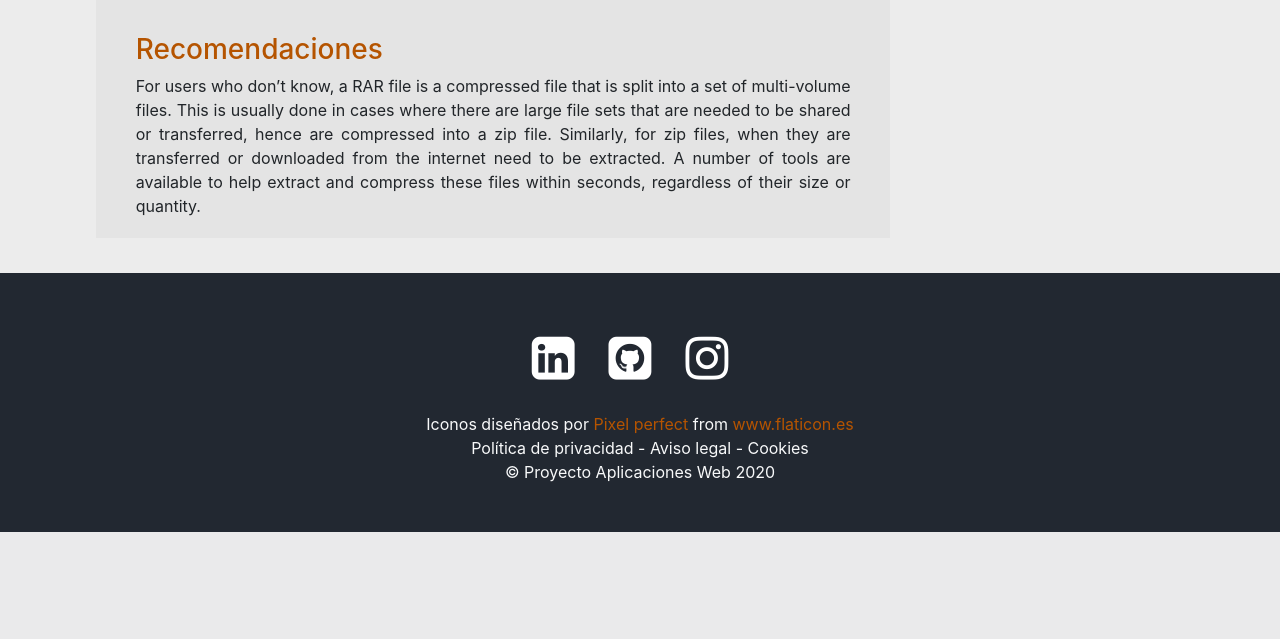
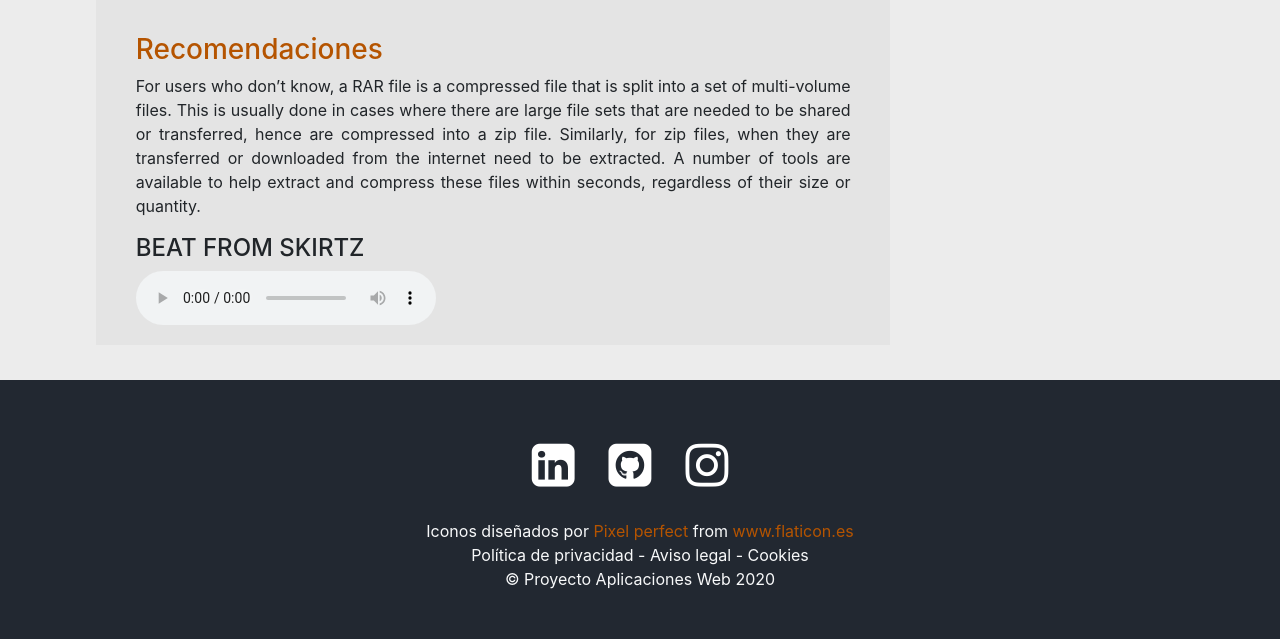
Before and after one commit to JMejiax/Django-First-Project, a Django app: page /post2/ in a window 1280 px wide. Shown: the part 686-1325 px from the top of the page. Before the commit the page ends 1218 px from the top, so only its background shows below. Run offline with Django 3.2, Linux system fonts and the light colour scheme; some libraries are stand-ins or nearby versions.

```diff
--- a/Blog/templates/Blog/post2.html
+++ b/Blog/templates/Blog/post2.html
@@ -49,7 +49,14 @@
                     transferred or downloaded from the internet need to be extracted. A number of tools are available to
                     help extract and compress these files within seconds, regardless of their size or quantity.</p>
 
-
+                <div class="audio">
+                    <h4>BEAT FROM SKIRTZ</h4>
+                    <audio preload="auto" controls>
+                        <source src="" />
+                        <source src="" />
+                        <source src="" />
+                    </audio>
+                </div>
 
             </div>
 
```
